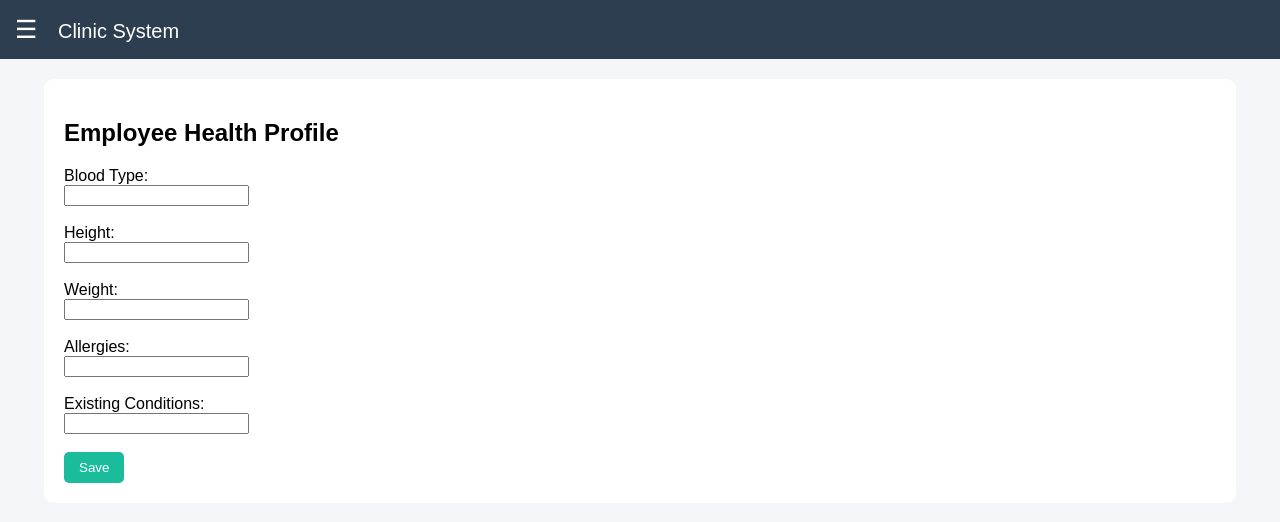
After one commit to JonardPasilan/Clinic_Inventory_System, a PHP site: page /health.php?id=1 in a window 1280 px wide. The commit adds this page. Shown: the top 522 px of the page. Run offline with PHP 8.4, Linux system fonts and the light colour scheme.

Commit message:
update the system

```diff
--- /dev/null
+++ b/health.php
@@ -0,0 +1,33 @@
+<?php
+include 'header.php';
+include 'db.php';
+
+$id = intval($_GET['id']);
+?>
+
+<div class="container">
+<h2>Employee Health Profile</h2>
+
+<form method="POST" action="save_health.php">
+
+<input type="hidden" name="employee_id" value="<?php echo $id; ?>">
+
+Blood Type:<br>
+<input type="text" name="blood_type"><br><br>
+
+Height:<br>
+<input type="text" name="height"><br><br>
+
+Weight:<br>
+<input type="text" name="weight"><br><br>
+
+Allergies:<br>
+<input type="text" name="allergies"><br><br>
+
+Existing Conditions:<br>
+<input type="text" name="conditions"><br><br>
+
+<button type="submit" name="save">Save</button>
+
+</form>
+</div>
```
Also changed, not shown: employees.php (+18 -8 lines), save_health.php (added, +19 -0 lines).
